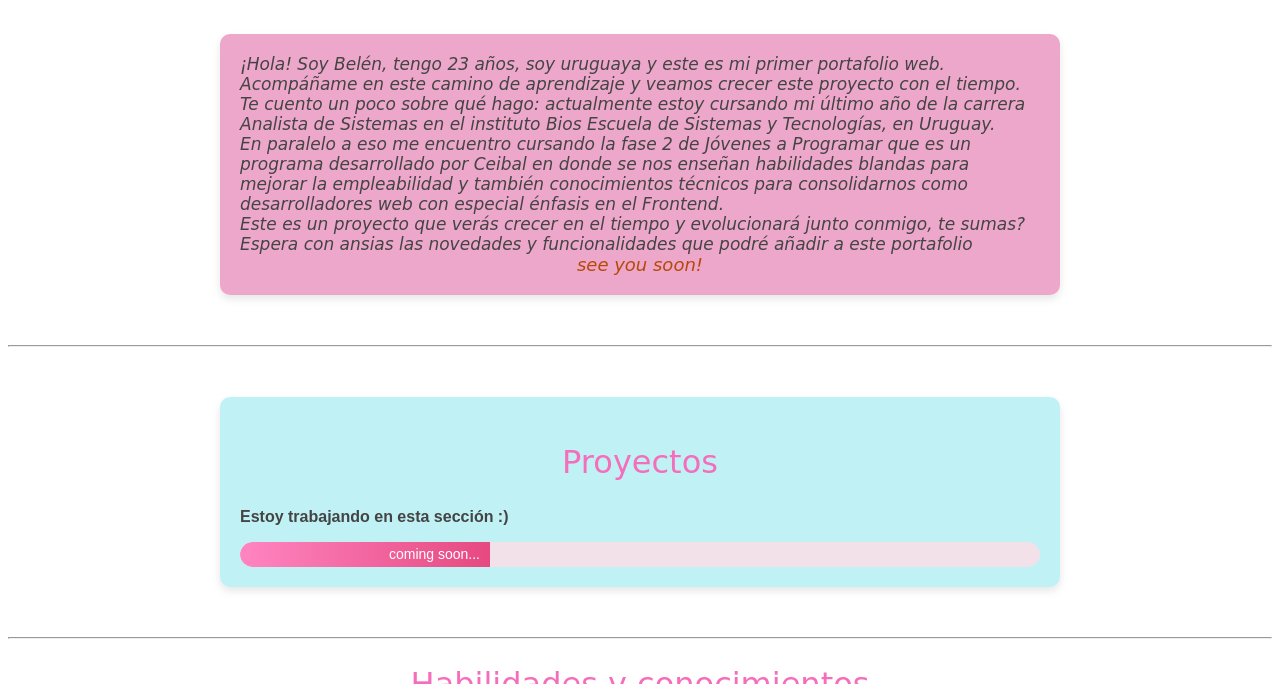
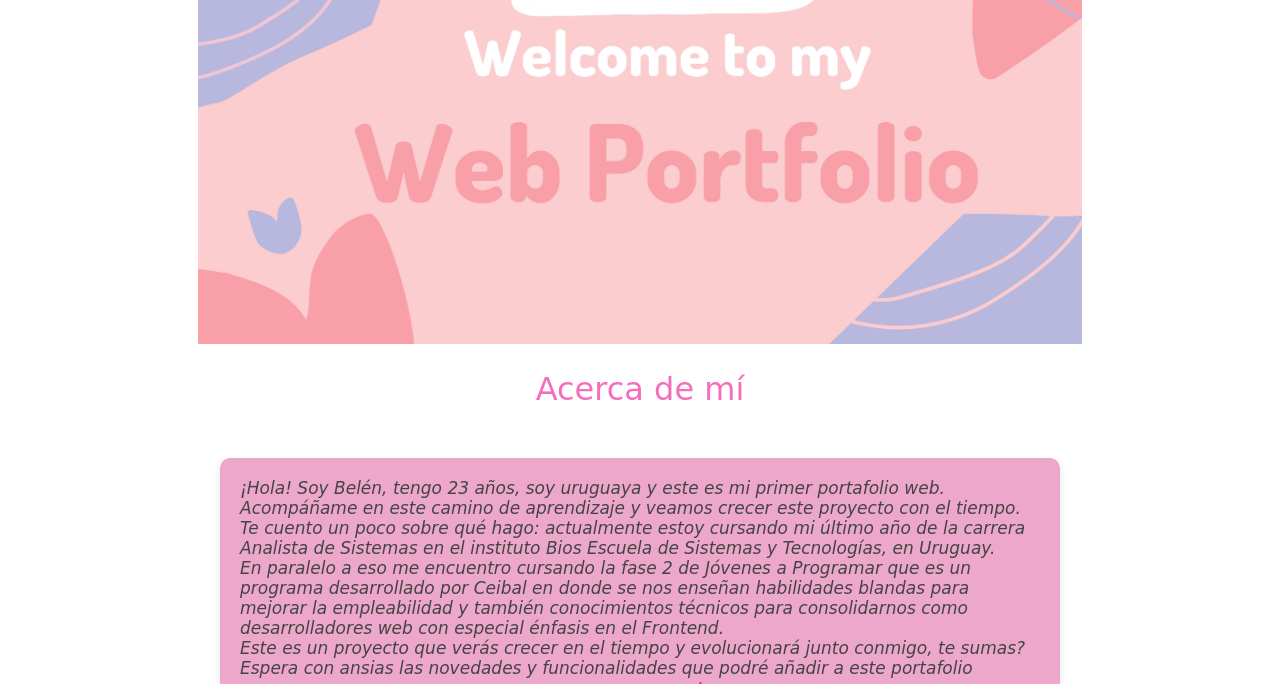
Before and after one commit to beluway/portfolio-belen, a website: page index.html in a window 1280 px wide. Shown: the part 416-1100 px from the top of the page. Drawn offline with Linux system fonts and the light colour scheme; the site is published under a folder, as on GitHub Pages, so addresses that start at the root find nothing; a web font is replaced by a local one.

Commit message:
me tiene harta

```diff
--- a/index.html
+++ b/index.html
@@ -30,7 +30,7 @@
     <main>
               <!--       BANNER DE INICIO         -->
         <h2>Inicio</h2>
-            <img src="/imagenes/web.jpg" alt="Banner Inicio" id="banner-inicio">
+            <img src="./imagenes/web.jpg" alt="Banner Inicio" id="banner-inicio">
 
                 <!--       ACÁ VA LA SECCIÓN ACERCA DE MI        -->
         <section id="acerca">
```
